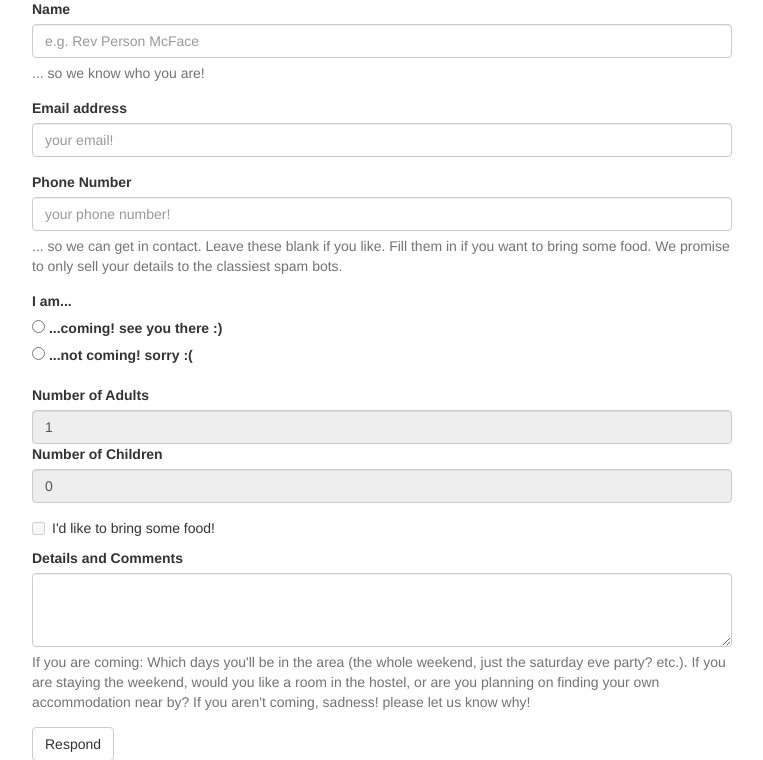
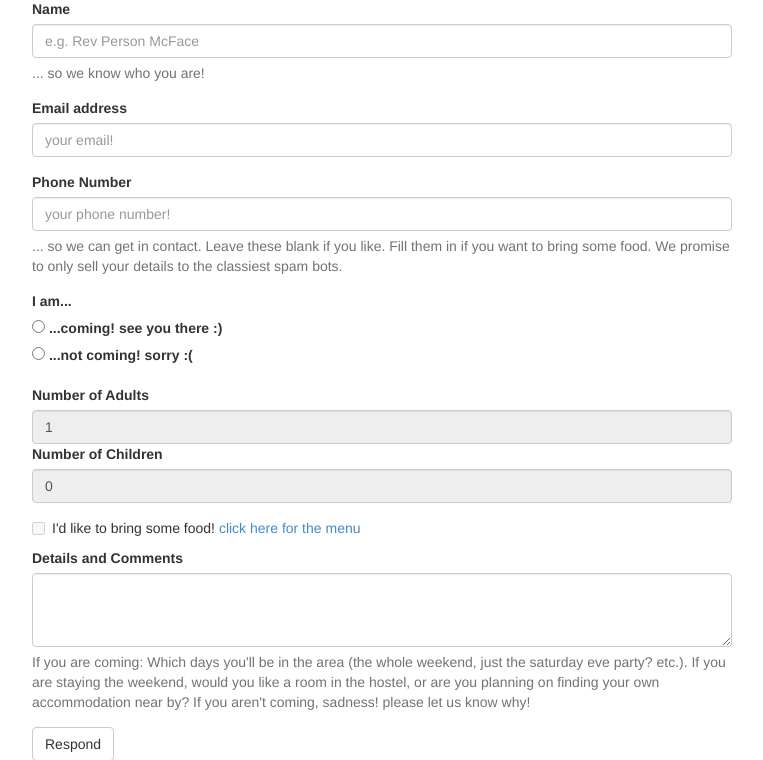
Before and after one commit to sinjax/emmasinaweddingtime, a Flask app: page /rsvp in a window 1280 px wide. Shown: the part 457-1217 px from the top of the page, without its empty margins (273-1036 px from the left). Run offline with Flask 2, Linux system fonts and the light colour scheme; data that the repository does not hold is empty; some libraries are stand-ins or nearby versions.

Commit message:
added a link to the menu on the RSVP form

```diff
--- a/wedding/templates/rsvp.html
+++ b/wedding/templates/rsvp.html
@@ -89,7 +89,7 @@ $(document).ready(function () {
   	</div>
 	<div class="checkbox">
 	    <label>
-	      <input type="checkbox" name="bringfood" class="onlyifcoming" {% if form.bringfood %} checked{% endif %}/> I'd like to bring some food!
+	      <input type="checkbox" name="bringfood" class="onlyifcoming" {% if form.bringfood %} checked{% endif %}/> I'd like to bring some food! <a href="{{ url_for('dinner') }}">click here for the menu</a>
 	    </label>
   	</div>
   	<div class="form-group">
```
